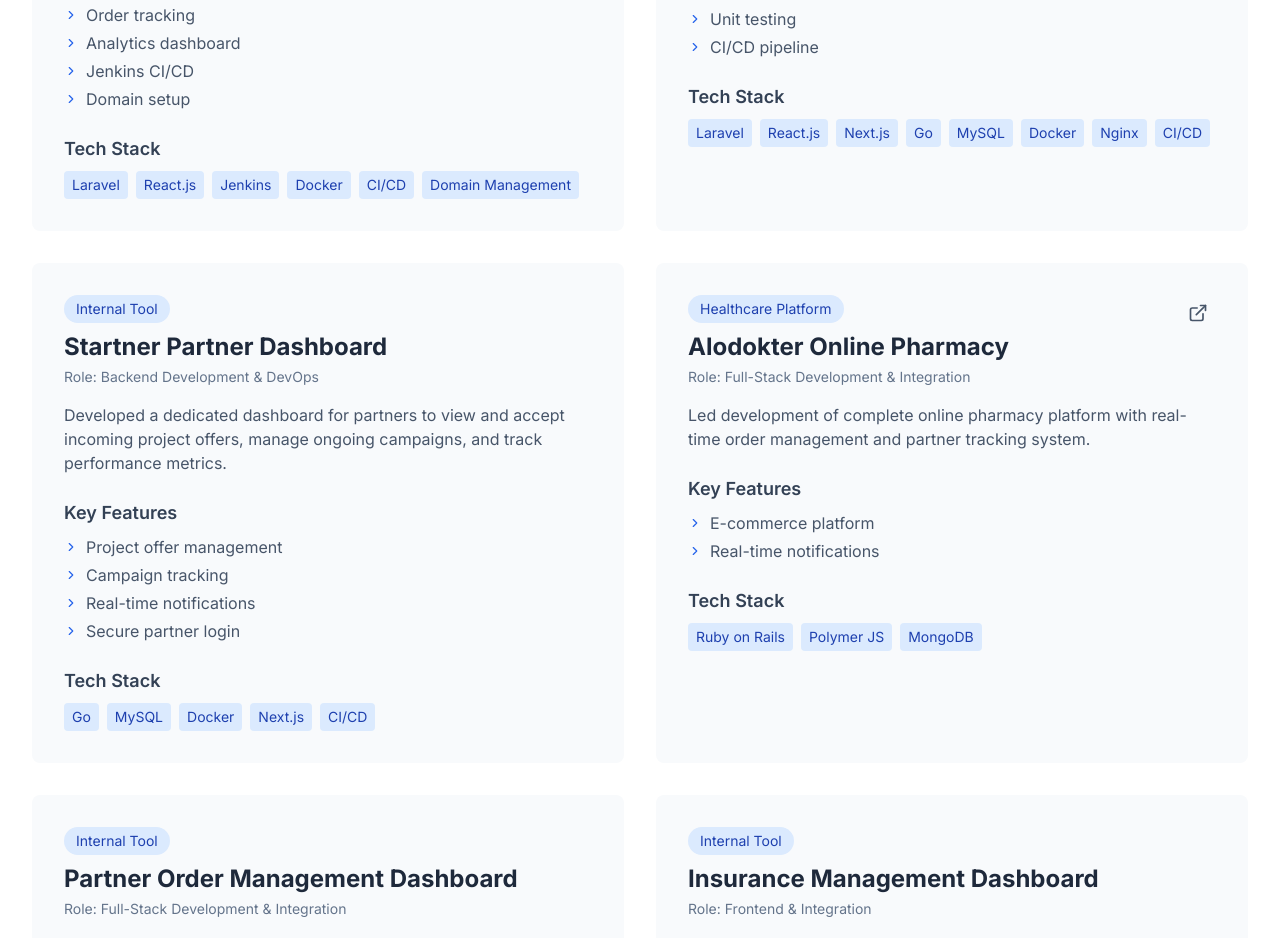
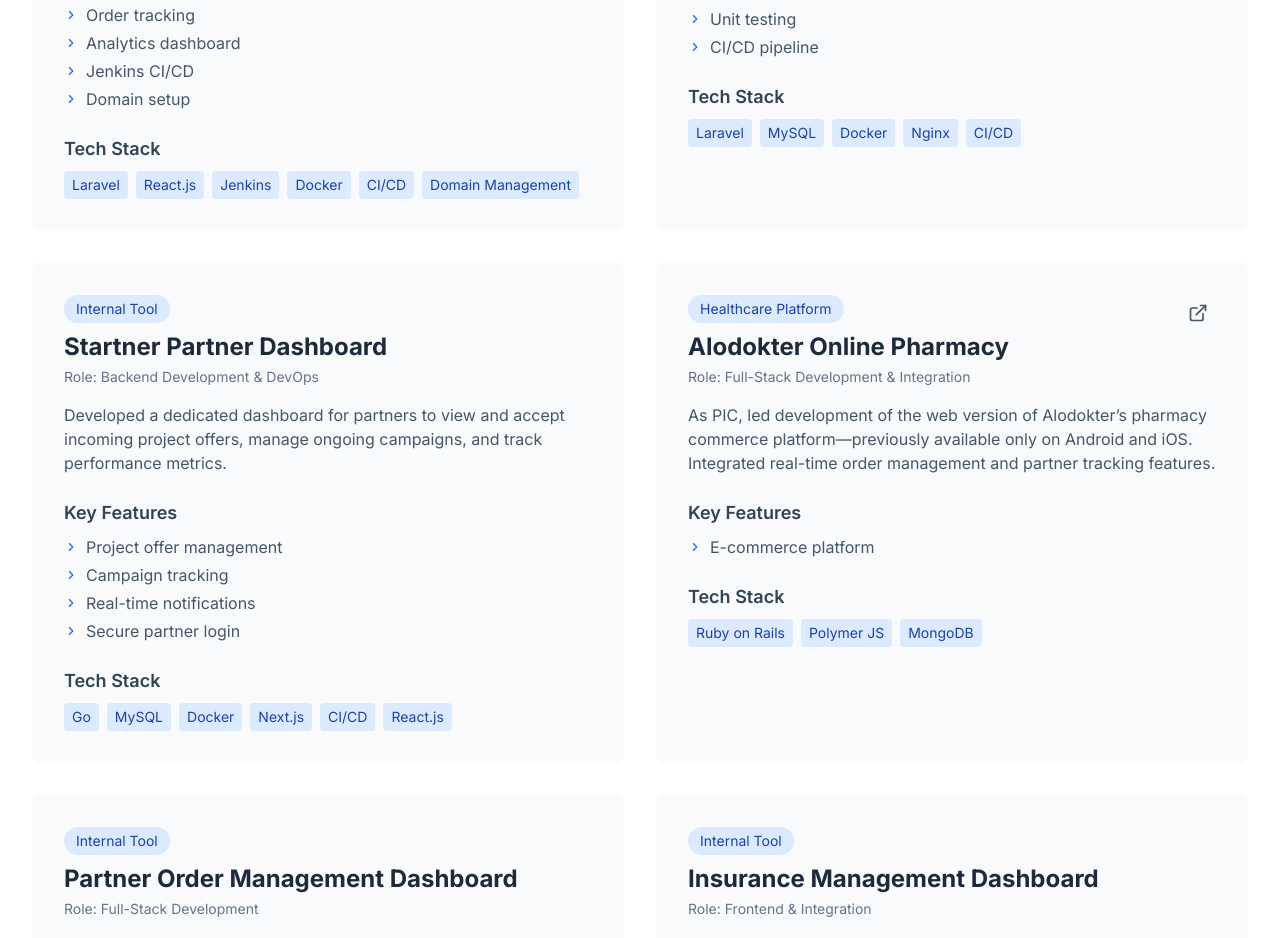
Before and after one commit to jonathanch96/jonathan-portfolio, a Next.js app: page / in a window 1280 px wide. Shown: the part 4265-5203 px from the top of the page. Built offline with nearby package versions, Linux system fonts and the light colour scheme; no server answers.

Commit message:
Refactor project roles and technologies in portfolio; update descriptions for clarity and conciseness

```diff
--- a/pages/index.js
+++ b/pages/index.js
@@ -208,23 +208,14 @@
       ],
       url: 'https://caterfood.startner.id',
       type: 'CRM Platform',
-      role: 'DevOps & Backend',
+      role: 'DevOps',
     },
     {
       title: 'Startner.id - Digital Marketing Platform',
       role: 'Full-Stack Development & Integration',
       description:
         'Full-stack e-commerce platform for digital marketing products with payment gateway integration and comprehensive admin panel.',
-      tech: [
-        'Laravel',
-        'React.js',
-        'Next.js',
-        'Go',
-        'MySQL',
-        'Docker',
-        'Nginx',
-        'CI/CD',
-      ],
+      tech: ['Laravel', 'MySQL', 'Docker', 'Nginx', 'CI/CD'],
       features: [
         'E-commerce functionality',
         'Payment gateway (Midtrans)',
@@ -240,7 +231,7 @@
       role: 'Backend Development & DevOps',
       description:
         'Developed a dedicated dashboard for partners to view and accept incoming project offers, manage ongoing campaigns, and track performance metrics.',
-      tech: ['Go', 'MySQL', 'Docker', 'Next.js', 'CI/CD'],
+      tech: ['Go', 'MySQL', 'Docker', 'Next.js', 'CI/CD', 'React.js'],
       features: [
         'Project offer management',
         'Campaign tracking',
@@ -253,15 +244,15 @@
       title: 'Alodokter Online Pharmacy',
       role: 'Full-Stack Development & Integration',
       description:
-        'Led development of complete online pharmacy platform with real-time order management and partner tracking system.',
+        'As PIC, led development of the web version of Alodokter’s pharmacy commerce platform—previously available only on Android and iOS. Integrated real-time order management and partner tracking features.',
       tech: ['Ruby on Rails', 'Polymer JS', 'MongoDB'],
-      features: ['E-commerce platform', 'Real-time notifications'],
+      features: ['E-commerce platform'],
       url: 'https://alodokter.com/aloshop',
       type: 'Healthcare Platform',
     },
     {
       title: 'Partner Order Management Dashboard',
-      role: 'Full-Stack Development & Integration',
+      role: 'Full-Stack Development',
       description:
         'Built an internal dashboard for partners to track, manage, and fulfill incoming pharmacy orders efficiently with role-based access.',
       tech: ['Ruby on Rails', 'Vue.js', 'PostgreSQL'],
```
